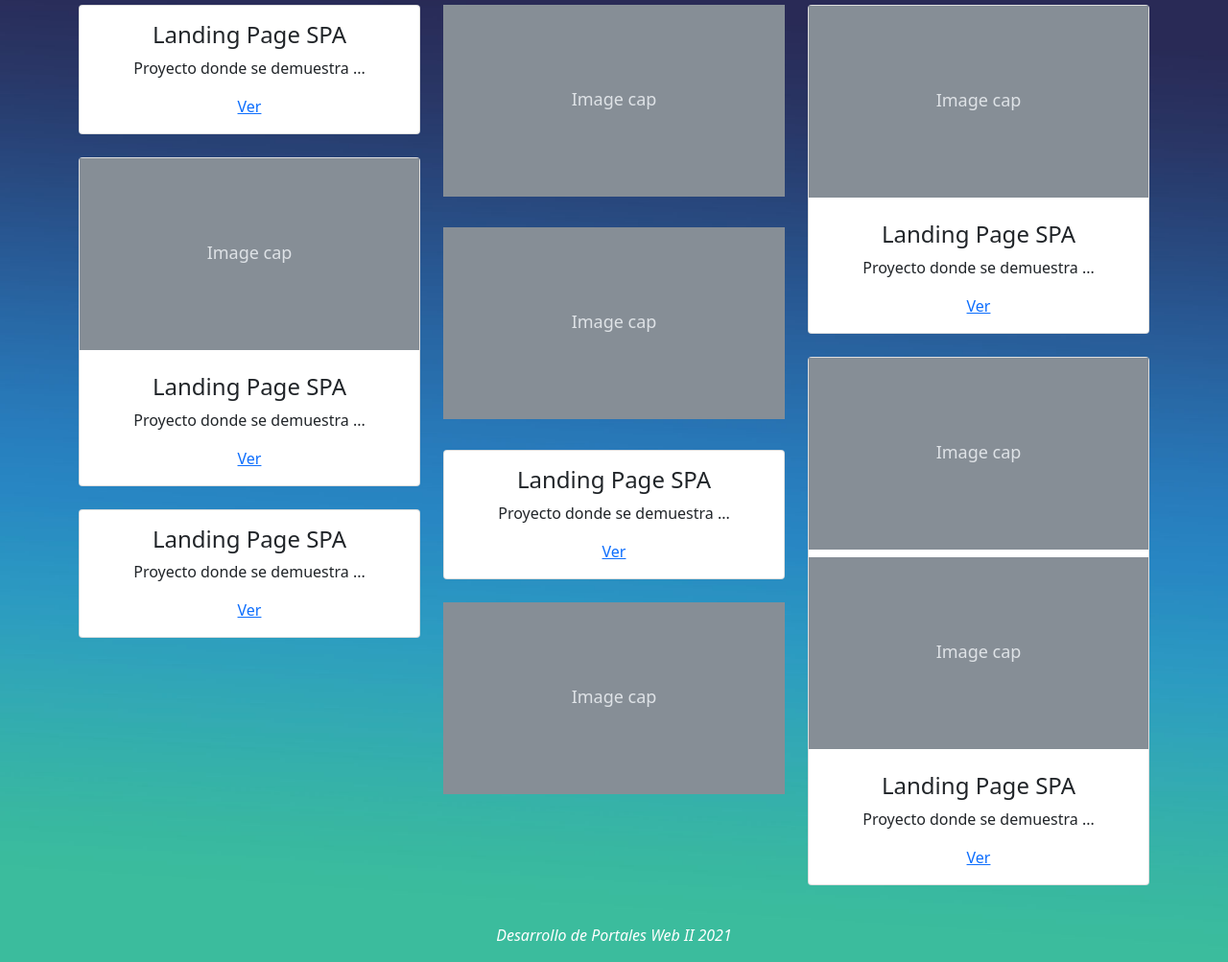
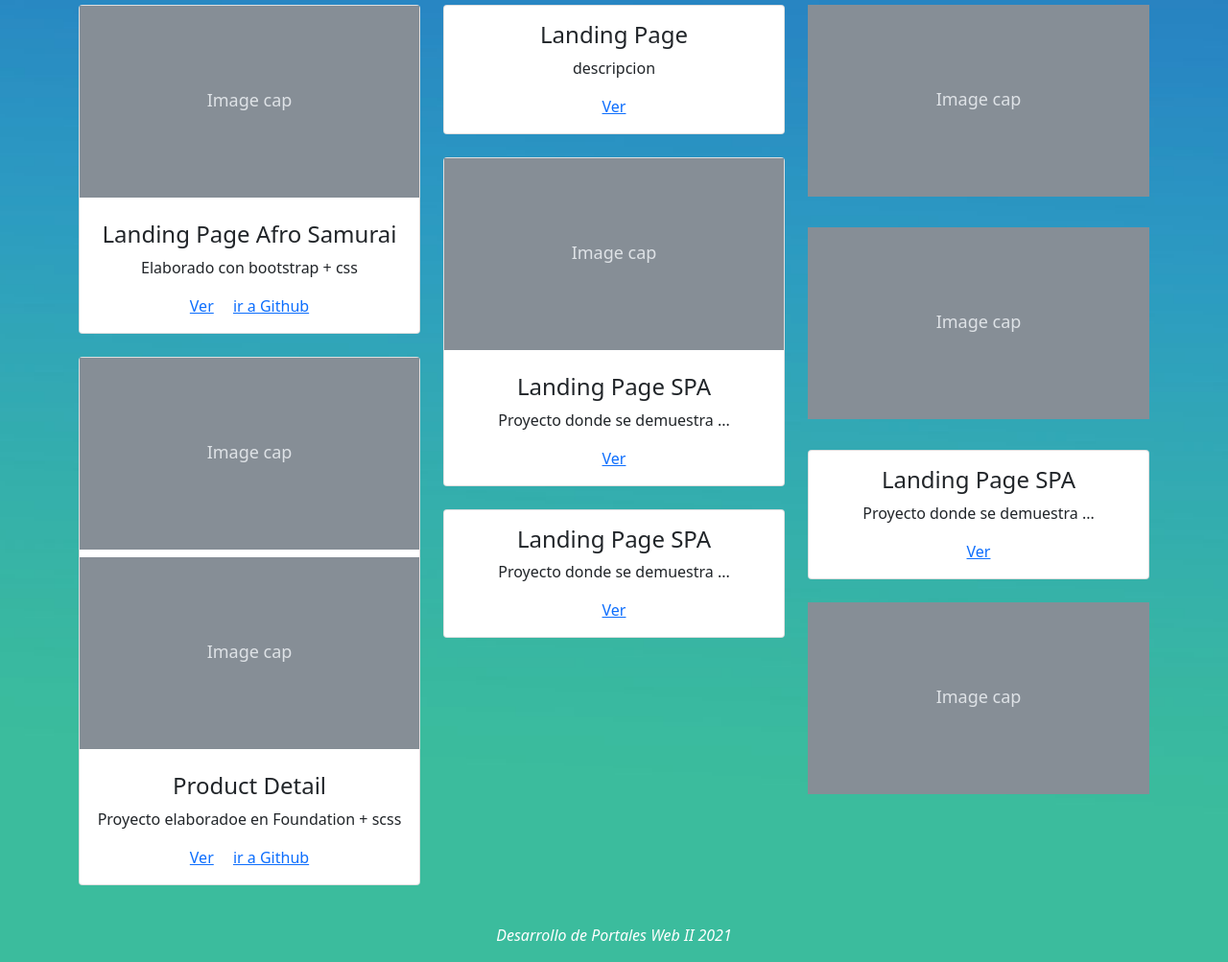
Before and after one commit to EvoraHn/Portafolio-Html-E.E, a plain HTML site: page porfolio.html in a window 1280 px wide. Shown: the part 83-1086 px from the top of the page at 96% size. Drawn offline with nearby package versions, Linux system fonts and the light colour scheme.

Commit message:
detalles y acceso a repositorios

```diff
--- a/css/style.css
+++ b/css/style.css
@@ -1,9 +1,9 @@
         .bg-p-cover {
             background-position: bottom;
             background-repeat: no-repeat;
-            background-size: 150%;
+            background-size: 450%;
             background-image: url("../imgs/bg_sm.jpg");
-            animation: bganimate 60s 1;
+
         }
 
         h2.card-title{
@@ -24,7 +24,7 @@
 
         @media (min-width:768px) {
             .bg-p-cover {
-                background-size: 100%;
+                background-size: 200%;
                 background-image: url("../imgs/bg_md.jpg");
             }
         }
@@ -40,7 +40,6 @@
                 background-position: top right;
             }
         }
-
  .bd-placeholder-img {
         font-size: 1.125rem;
         text-anchor: middle;
--- a/porfolio.html
+++ b/porfolio.html
@@ -26,12 +26,25 @@
 
         <main>
             <section class="row" data-masonry='{"percentPosition":true}'>
+
+                <div class="col-md-4 mb-4">
+                    <div class="card text-dark">
+                        <svg class="bd-placeholder-img mb-2" width="100%" height="200" xmlns="https://scontent.ftgu3-1.fna.fbcdn.net/v/t1.0-9/144222018_329018681754303_9152699131713457958_n.png?_nc_cat=101&ccb=2&_nc_sid=09cbfe&_nc_eui2=AeHrrmOW6bbKbtEEtZ51-kypbnrqRxW4205ueupHFbjbTthpuMMPWA-VIukoNRs4fx3bm0jI722In9yv8ewMmUGx&_nc_ohc=SmttRg98LnYAX9vwxho&_nc_ht=scontent.ftgu3-1.fna&oh=e261c6b08e178c45ee02d7b9ac4e342e&oe=60475CBB" role="img" aria-label="Placeholder: Image cap" preserveAspectRatio="xMidYMid slice" focusable="false"><title>Placeholder</title><rect width="100%" height="100%" fill="#868e96"/><text x="50%" y="50%" fill="#dee2e6" dy=".3em">Image cap</text></svg>
+                        <div class="card-body">
+                            <h2 class="card-title">Landing Page Afro Samurai</h2>
+                            <p class="card-text">Elaborado con bootstrap + css</p>
+                            <a href class="card-link">Ver</a>
+                            <a href="https://github.com/EvoraHn/Landing_Page_afro-samurai" class="card-link">ir a Github</a>
+                        </div>
+                    </div>
+                </div>
                 <div class="col-md-4 mb-4">
                     <div class="card text-dark">
                         <div class="card-body">
-                            <h2 class="card-title">Landing Page SPA</h2>
-                            <p class="card-text">Proyecto donde se demuestra ...</p>
+                            <h2 class="card-title">Landing Page </h2>
+                            <p class="card-text">descripcion</p>
                             <a href class="card-link">Ver</a>
+
                         </div>
                     </div>
                 </div>
@@ -40,16 +53,7 @@
                     <svg class="bd-placeholder-img mb-2" width="100%" height="200" xmlns="http://www.w3.org/2000/svg" role="img" aria-label="Placeholder: Image cap" preserveAspectRatio="xMidYMid slice" focusable="false"><title>Placeholder</title><rect width="100%" height="100%" fill="#868e96"/><text x="50%" y="50%" fill="#dee2e6" dy=".3em">Image cap</text></svg>
                 </div>
 
-                <div class="col-md-4 mb-4">
-                    <div class="card text-dark">
-                        <svg class="bd-placeholder-img mb-2" width="100%" height="200" xmlns="http://www.w3.org/2000/svg" role="img" aria-label="Placeholder: Image cap" preserveAspectRatio="xMidYMid slice" focusable="false"><title>Placeholder</title><rect width="100%" height="100%" fill="#868e96"/><text x="50%" y="50%" fill="#dee2e6" dy=".3em">Image cap</text></svg>
-                        <div class="card-body">
-                            <h2 class="card-title">Landing Page SPA</h2>
-                            <p class="card-text">Proyecto donde se demuestra ...</p>
-                            <a href class="card-link">Ver</a>
-                        </div>
-                    </div>
-                </div>
+
 
                 <div class="col-md-4 mb-4">
                     <div class="card text-dark">
@@ -71,9 +75,10 @@
                         <svg class="bd-placeholder-img mb-2" width="100%" height="200" xmlns="http://www.w3.org/2000/svg" role="img" aria-label="Placeholder: Image cap" preserveAspectRatio="xMidYMid slice" focusable="false"><title>Placeholder</title><rect width="100%" height="100%" fill="#868e96"/><text x="50%" y="50%" fill="#dee2e6" dy=".3em">Image cap</text></svg>
                         <svg class="bd-placeholder-img mb-2" width="100%" height="200" xmlns="http://www.w3.org/2000/svg" role="img" aria-label="Placeholder: Image cap" preserveAspectRatio="xMidYMid slice" focusable="false"><title>Placeholder</title><rect width="100%" height="100%" fill="#868e96"/><text x="50%" y="50%" fill="#dee2e6" dy=".3em">Image cap</text></svg>
                         <div class="card-body">
-                            <h2 class="card-title">Landing Page SPA</h2>
-                            <p class="card-text">Proyecto donde se demuestra ...</p>
+                            <h2 class="card-title">Product Detail</h2>
+                            <p class="card-text">Proyecto elaboradoe en Foundation + scss</p>
                             <a href class="card-link">Ver</a>
+                            <a href="" class="card-link">ir a Github</a>
                         </div>
                     </div>
                 </div>
```
